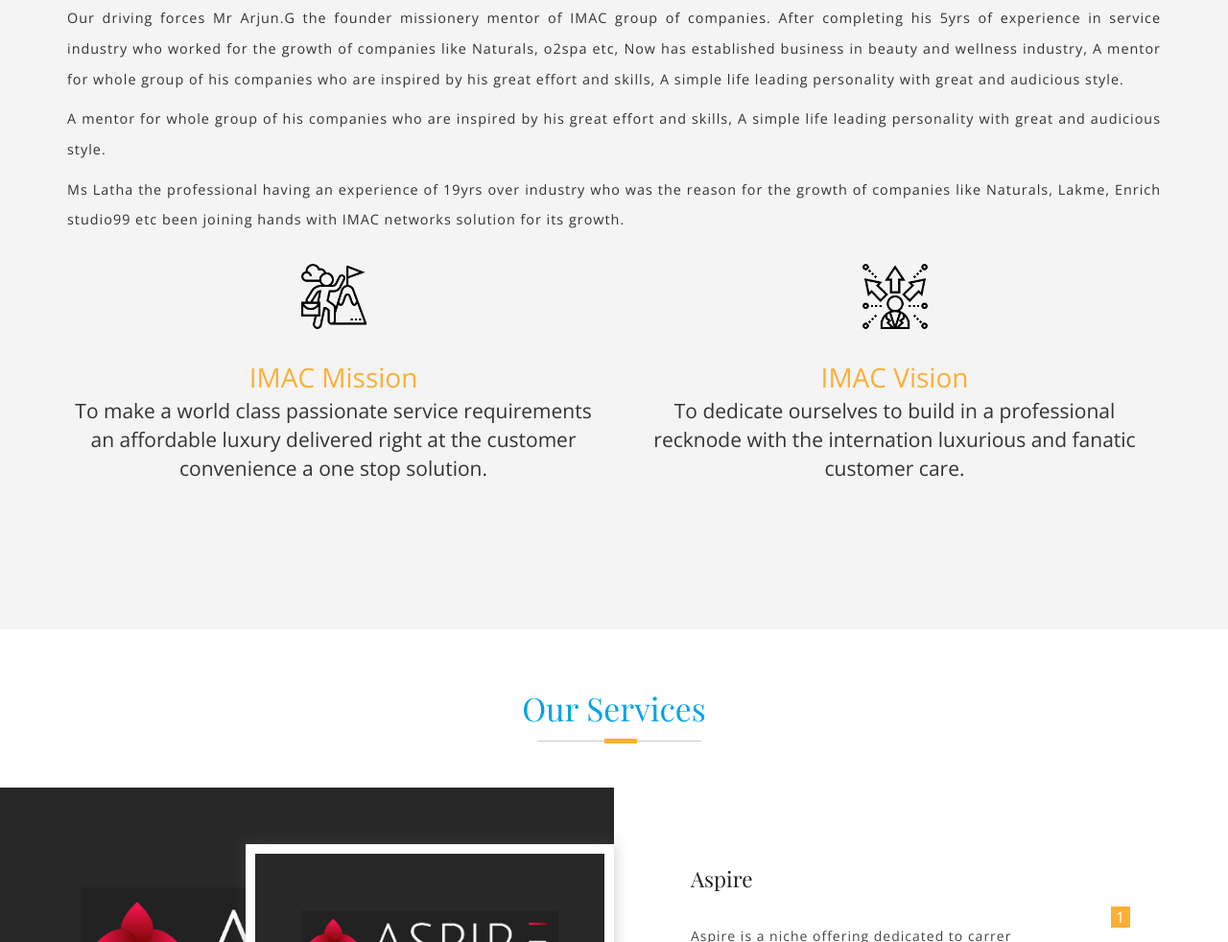
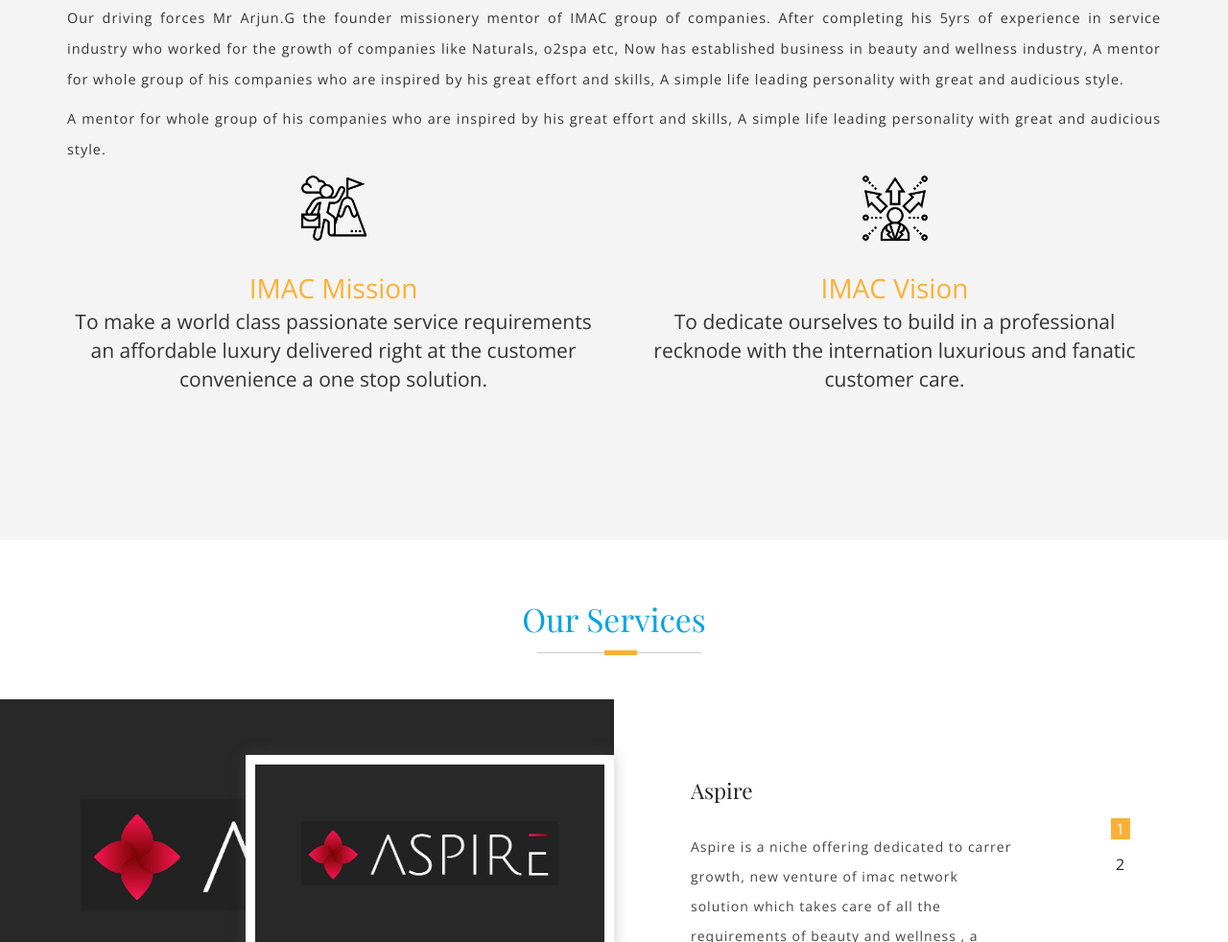
Before and after one commit to vikas-kendaplara/imac, a plain HTML site: page index.html in a window 1280 px wide. Shown: the part 836-1818 px from the top of the page at 96% size. Drawn offline with nearby package versions, Linux system fonts and the light colour scheme; a web font is replaced by a local one.

Commit message:
Update index.html

```diff
--- a/index.html
+++ b/index.html
@@ -159,7 +159,7 @@
 								Mr Arjun.G the founder missionery mentor of IMAC group of companies. After completing his 5yrs of experience in service industry who worked for the growth of companies like Naturals, o2spa etc,
 								Now has established business in beauty and wellness industry, A mentor for whole group of his companies who are inspired by his great effort and skills, A simple life leading personality with great and audicious style.</p>
 							<p style="text-align: justify;margin-bottom: 10px;">A mentor for whole group of his companies who are inspired by his great effort and skills, A simple life leading personality with great and audicious style.</p>
-							<p style="text-align: justify;">Ms Latha the professional having an experience of 19yrs over industry who was the reason for the growth of companies like Naturals, Lakme, Enrich studio99 etc been joining hands with IMAC networks solution for its growth.</p>
+
 
 
 					   		<div class="row" style="margin-bottom: 5%;">
```
